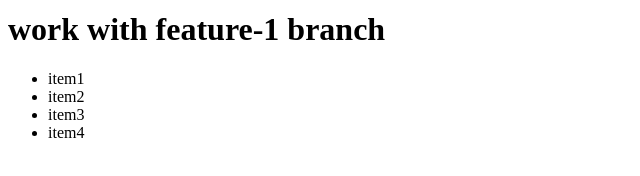
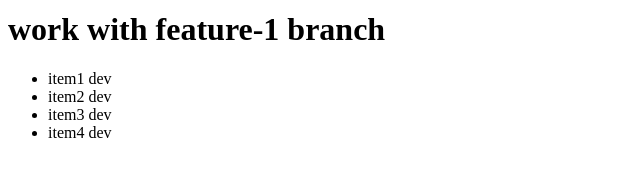
Before and after one commit to kushal022/testremote, a plain HTML site: page index.html in a window 1280 px wide. Shown: the part 256-432 px from the top of the page, without its empty margins (0-640 px from the left). Drawn offline with Linux system fonts and the light colour scheme.

Commit message:
develop_change commit for confilict

```diff
--- a/index.html
+++ b/index.html
@@ -21,10 +21,10 @@
     <h1>work with feature-1 branch</h1>
     <!-- feature-2 -->
     <ul>
-        <li>item1</li>
-        <li>item2</li>
-        <li>item3</li>
-        <li>item4</li>
+        <li>item1 dev</li>
+        <li>item2 dev</li>
+        <li>item3 dev</li>
+        <li>item4 dev</li>
     </ul>
 
 
```
